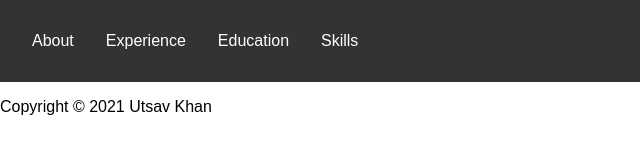
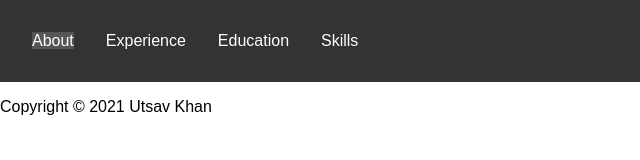
Before and after one commit to utsavkhan/utsavkhan.github.io, a plain HTML site: page index.html in a window 1280 px wide. In both pictures the pointer is over the link "About". Shown: the full height of the page, 0-640 px from the left. Drawn offline with Linux system fonts and the light colour scheme.

Commit message:
Updated tabs to have hover effect

```diff
--- a/styles.css
+++ b/styles.css
@@ -12,8 +12,9 @@ body {
     justify-content: space-between;
     padding: 1rem;
   }
+
   /* Navigation Bar */
-  .navbar {
+ .navbar {
     display: flex;
     list-style-type: none;
     margin: 0;
@@ -26,6 +27,11 @@ body {
     color: #fff;
     text-decoration: none;
   }
+  .navbar li a:hover {
+    background-color: #555;
+    color: #fff;
+  }
+
   /* Logo */
   .logo {
     width: 50px;
```
